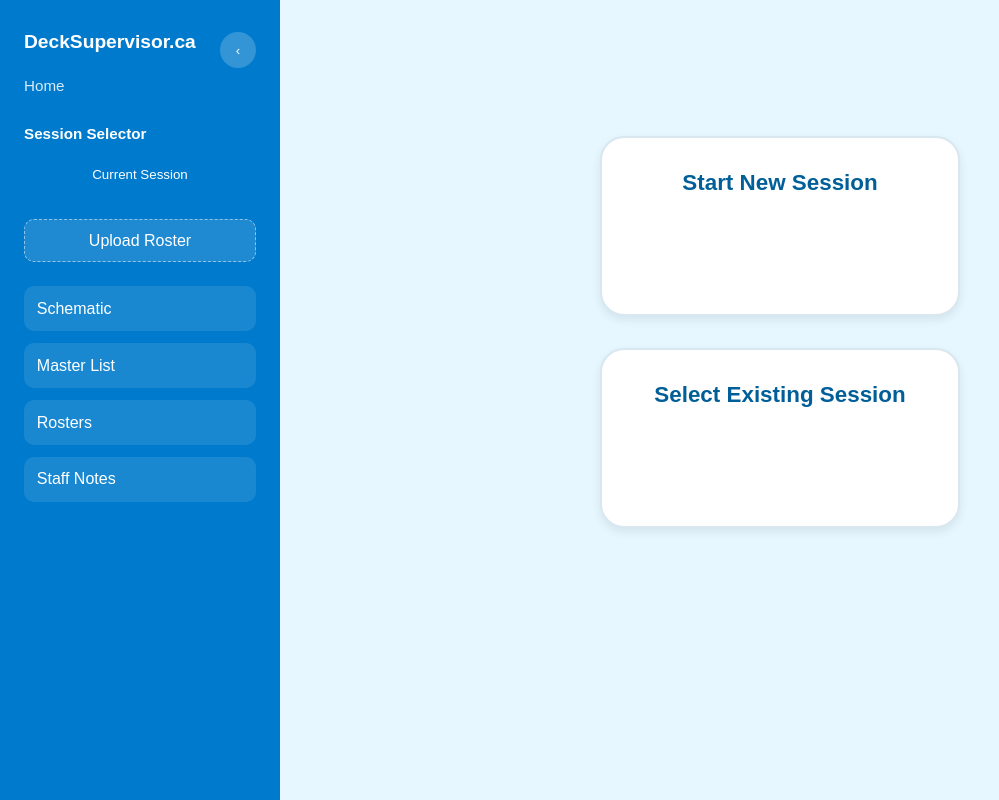
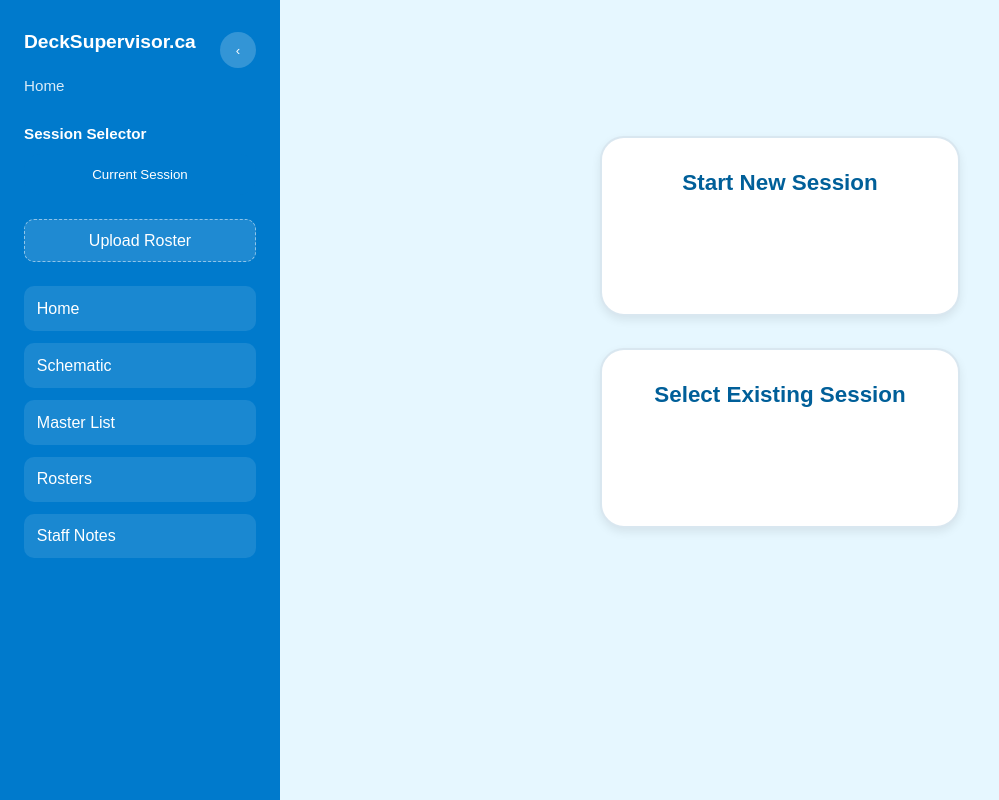
Before and after one commit to Doomaloom/DeckSupervisor.ca, a React (Vite) app in the folder frontend/: page / in a window 1280 px wide. Shown: the whole page, without its empty margins (0-999 px from the left). Built offline with nearby package versions, Linux system fonts and the light colour scheme.

Commit message:
added a home button in sidebar

```diff
--- a/frontend/src/components/Layout/Layout.tsx
+++ b/frontend/src/components/Layout/Layout.tsx
@@ -74,6 +74,10 @@ function Layout({ children }: LayoutProps) {
                 </div>
 
                 <nav className="sidebar-links">
+
+                    <Link to="/" className={isCurrentPage('/schematic') ? 'current' : 'notcurrent'}>
+                        Home
+                    </Link>
                     <Link to="/schematic" className={isCurrentPage('/schematic') ? 'current' : 'notcurrent'}>
                         Schematic
                     </Link>
```
